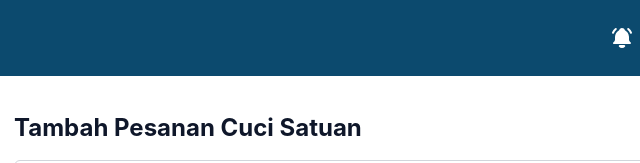
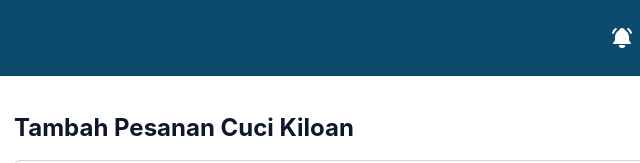
Before and after one commit to raihanprojecthub/laundrypro-frontend, a website: page src/admin/proses-kiloan.html in a window 1280 px wide. Shown: the top 163 px of the page, 314-954 px from the left. Drawn offline with Linux system fonts and the light colour scheme.

Commit message:
Create Front End Project

```diff
--- a/src/admin/proses-kiloan.html
+++ b/src/admin/proses-kiloan.html
@@ -109,7 +109,7 @@
   <section class="p-4 sm:ml-[17rem]">
     <div class="py-8 px-4 md:px-10 mt-16">
 
-      <h4 class="mb-4 text-lg font-bold text-dark md:text-2xl">Tambah Pesanan Cuci Satuan</h4>
+      <h4 class="mb-4 text-lg font-bold text-dark md:text-2xl">Tambah Pesanan Cuci Kiloan</h4>
       <div class="border border-gray-300 rounded-md p-4">
         <form action="">
           <div class="flex flex-wrap justify-center">
```
Also changed, not shown: src/admin/tambah-kiloan.html (+1 -1 lines).
